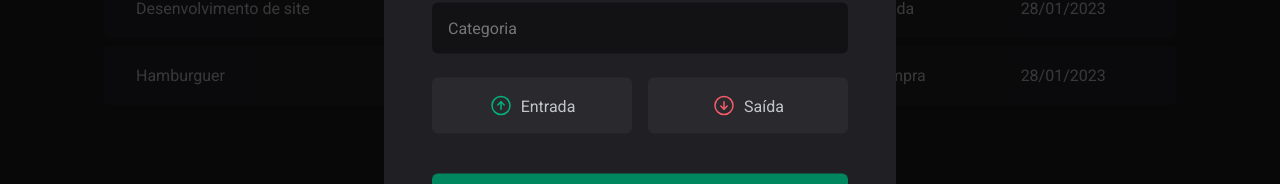
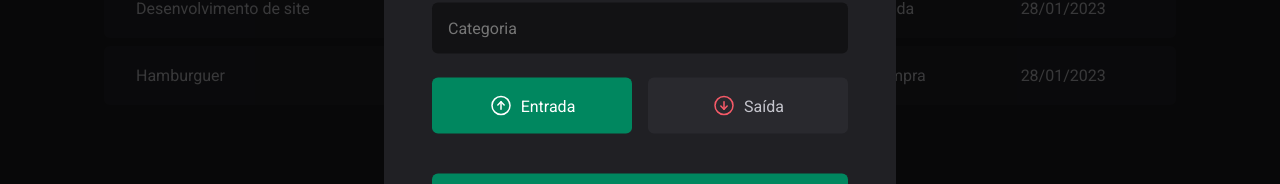
Before and after one commit to igorct1/ignite-dtmoney, a React (Vite) app: page / in a window 1280 px wide. Both pictures are taken after a click on the button "Nova transacão". Shown: the part 380-564 px from the top of the page. Built offline with nearby package versions, Linux system fonts and the light colour scheme; data requests are answered from the project's data file.

Commit message:
controlled components

```diff
--- a/src/components/NewTransactionModal/index.tsx
+++ b/src/components/NewTransactionModal/index.tsx
@@ -8,25 +8,29 @@
   TransactionType,
   TransactionTypeButton,
 } from "./styles";
-import { useForm } from "react-hook-form";
+import { Controller, useForm } from "react-hook-form";
 import { zodResolver } from "@hookform/resolvers/zod";
 
 const newTransactionFormSchema = zod.object({
   description: zod.string(),
   price: zod.number(),
   category: zod.string(),
-  // type: zod.enum(["income", "outcome"]),
+  type: zod.enum(["income", "outcome"]),
 });
 
 type NewTransactionFormInputs = zod.infer<typeof newTransactionFormSchema>;
 
 export function NewTransactionModal() {
   const {
+    control,
     register,
     handleSubmit,
     formState: { isSubmitting },
   } = useForm<NewTransactionFormInputs>({
     resolver: zodResolver(newTransactionFormSchema),
+    defaultValues: {
+      type: "income",
+    },
   });
 
   async function handleCreateNewTransaction(data: NewTransactionFormInputs) {
@@ -62,7 +66,15 @@
             {...register("category")}
           />
 
-          <TransactionType>
+          <Controller
+            control={control}
+            name="type"
+            render={({ field }) => {
+              return (
+                <TransactionType
+                  onValueChange={field.onChange}
+                  value={field.value}
+                >
                   <TransactionTypeButton variant="income" value="income">
                     <ArrowCircleUp size={24} />
                     Entrada
@@ -72,6 +84,9 @@
                     Saída
                   </TransactionTypeButton>
                 </TransactionType>
+              );
+            }}
+          />
           <button type="submit" disabled={isSubmitting}>
             Cadastrar
           </button>
--- a/src/contexts/TransactionsContext.tsx
+++ b/src/contexts/TransactionsContext.tsx
@@ -30,7 +30,7 @@
       setTransactions(json);
     }
     fetchData("http://localhost:3000/transactions");
-  }, [transactions]);
+  }, []);
 
   return (
     <TransactionsContext.Provider value={{ transactions }}>
```
Lines whose indentation alone changed are shown as unchanged.
